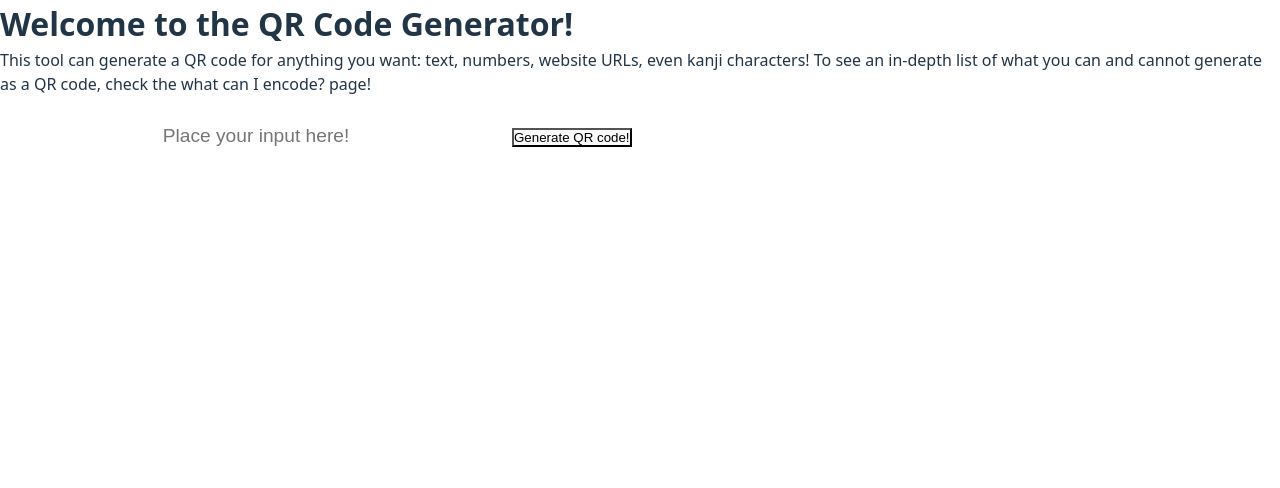
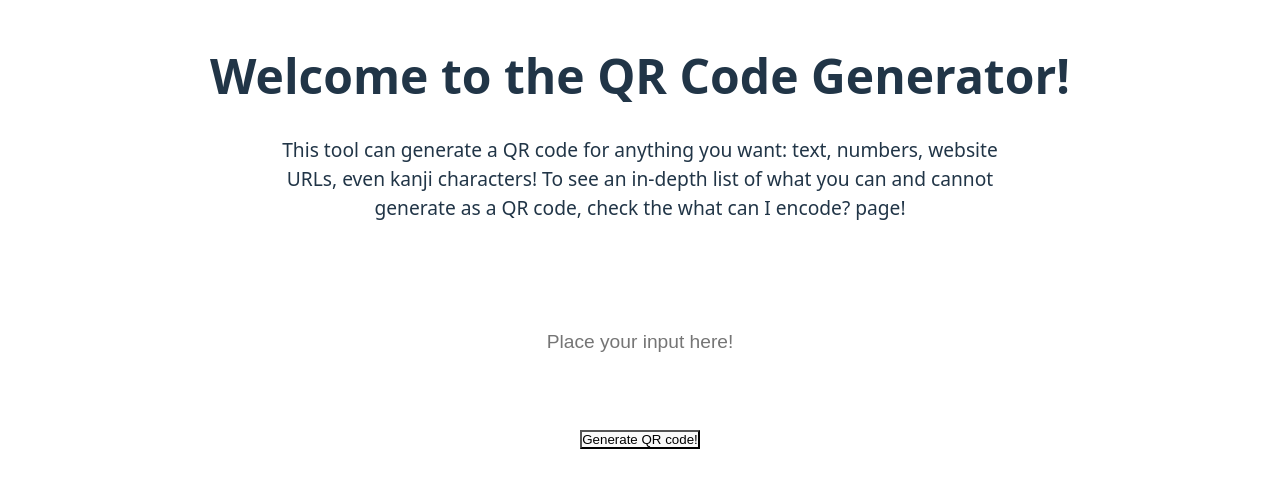
Before and after one commit to nicholasTropea/QRGenerator, a React (Vite) app: page / in a window 1280 px wide. Shown: the top 488 px of the page. Built offline with nearby package versions, Linux system fonts and the light colour scheme.

Commit message:
Changed Home page design.

```diff
--- a/src/pages/Home.jsx
+++ b/src/pages/Home.jsx
@@ -1,18 +1,22 @@
 import Button from '../components/Button.jsx';
 import InputField from '../components/InputField.jsx';
+import styles from '../styles/Home.module.scss';
 
 export default function Home() {
   return (
-    <>
-      <h1>Welcome to the QR Code Generator!</h1>
-      <p>
+    <div className={styles.main}>
+      <h1 className={styles.title}>Welcome to the QR Code Generator!</h1>
+
+      <p className={styles.infoText}>
         This tool can generate a QR code for anything you want: text, numbers, website URLs, even kanji characters!
         To see an in-depth list of what you can and cannot generate as a QR code, check the <a>what can I encode?</a> page!
       </p>
-      <InputField placeHolder={"Place your input here!"} />
+
+      <InputField classes={styles.inputField} placeHolder={"Place your input here!"} />
+
       <Button func={() => console.log("Pressed")}>
         Generate QR code!
       </Button>
-    </>
+    </div>
   );
 }
--- /dev/null
+++ b/src/styles/Home.module.scss
@@ -0,0 +1,26 @@
+.main {
+    display: flex;
+    justify-content: center;
+    align-items: center;
+    flex-direction: column;
+
+    padding-top: 5vh;
+}
+
+.title {
+    font-size: 3em;
+
+    margin-bottom: 3vh;
+}
+
+.infoText {
+    text-align: center;
+    font-size: 1.2em;
+
+    max-width: 750px;
+    margin-bottom: 10vh;
+}
+
+.inputField {
+    margin-bottom: 6vh;
+}
```
